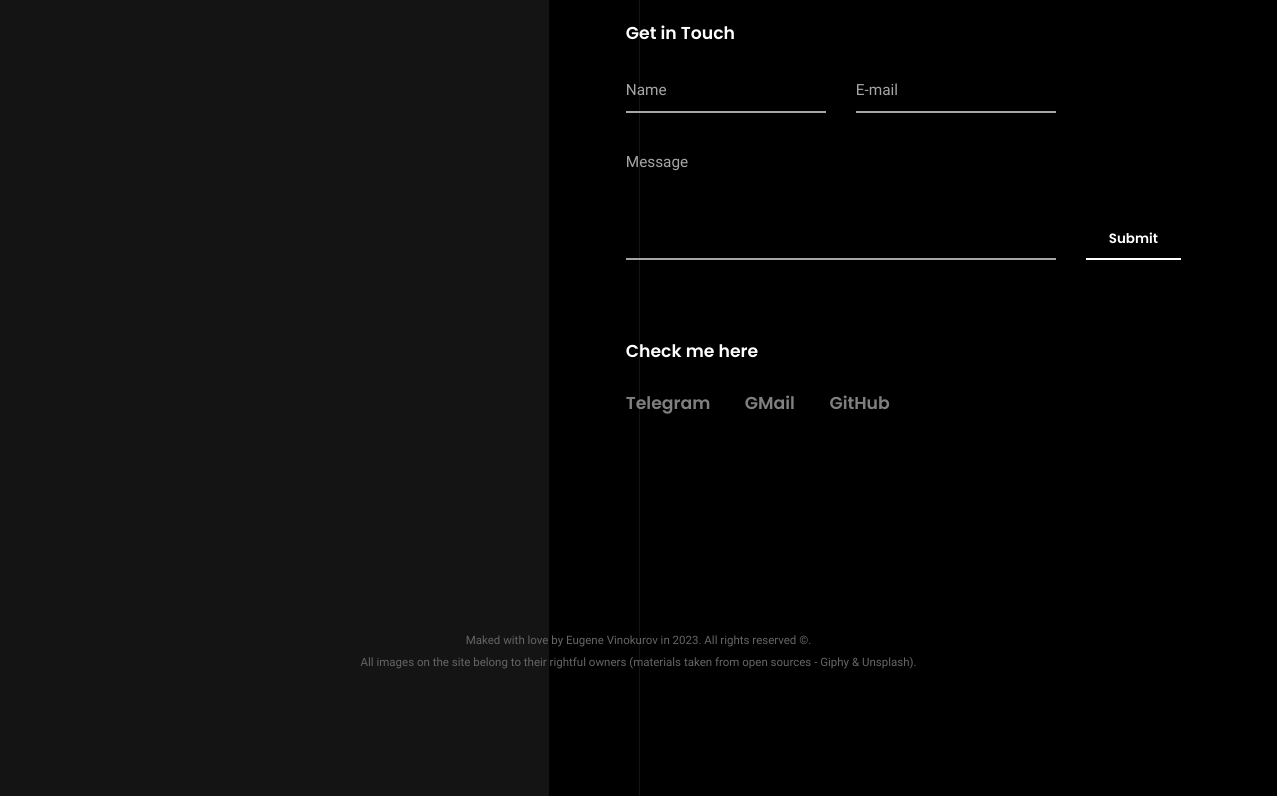
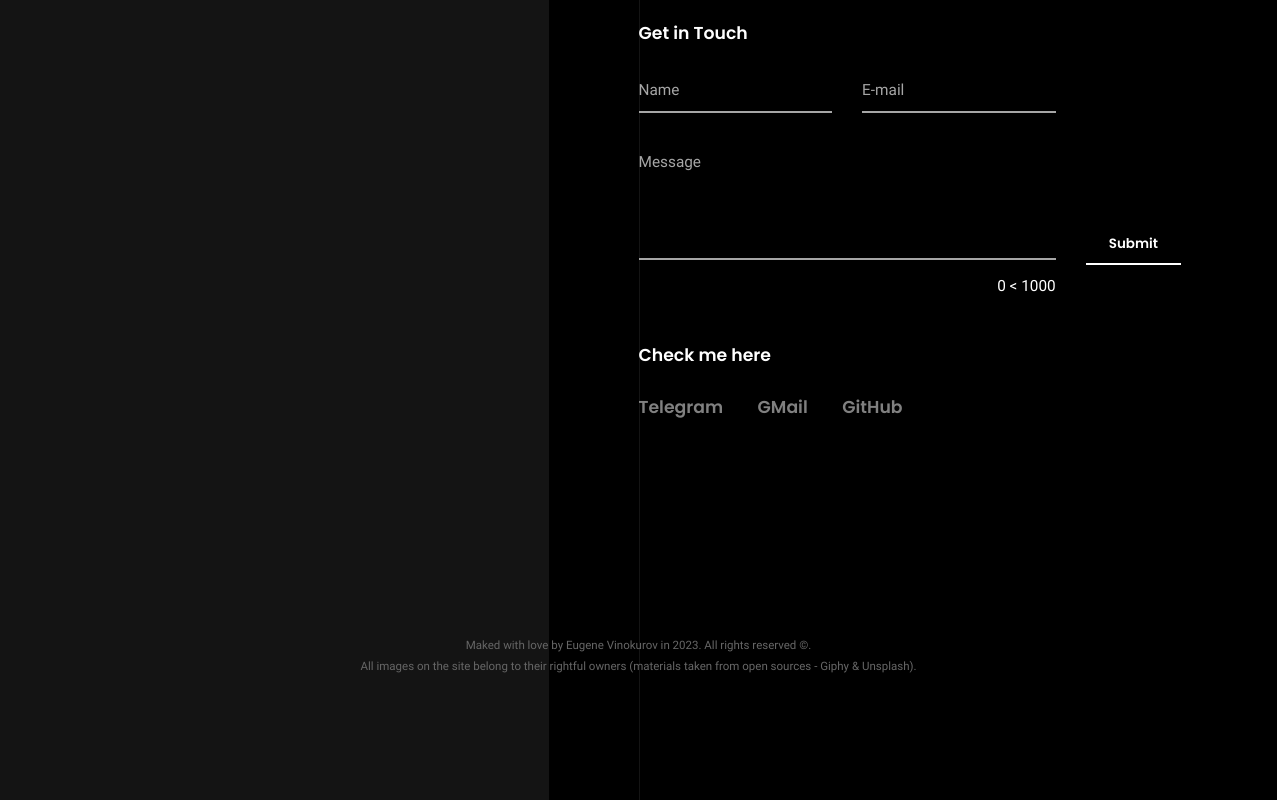
Before and after one commit to Eugevin/simple-me-vue, a Vue app: page /contacts in a window 1280 px wide. Shown: the part 1084-1884 px from the top of the page. Built offline with nearby package versions, Linux system fonts and the light colour scheme.

Commit message:
feat: some code renewed/refactoring

```diff
--- a/src/components/ContactForm.vue
+++ b/src/components/ContactForm.vue
@@ -2,8 +2,9 @@
 import Input from './Input.vue';
 import { ref, watchEffect, inject } from 'vue';
 import debounce from '../helpers/debounce.ts';
+import { reactive } from 'vue';
 
-const form = ref<Form>({
+const form = reactive<Form>({
   from: {
     value: '',
     valid: true
@@ -28,9 +29,9 @@ const sendForm = debounce(async () => {
     const cfg = {
       method: 'POST',
       body: JSON.stringify({
-        from: form.value.from.value,
-        email: form.value.email.value,
-        message: form.value.message.value,
+        from: form.from.value,
+        email: form.email.value,
+        message: form.message.value,
       }),
       headers: {
         'Content-Type': 'application/json'
@@ -50,35 +51,35 @@ const sendForm = debounce(async () => {
 }, 700);
 
 const formHandler = function (target: string): boolean {
-  const fromValid = form.value.from.value.trim().length > 1;
-  const emailValid = /^[\w-\.]+@([\w-]+\.)+[\w-]{2,4}$/g.test(form.value.email.value.trim());
-  const messageValid = form.value.message.value.trim().length > 100;
+  const fromValid = form.from.value.trim().length > 1;
+  const emailValid = /^[\w-\.]+@([\w-]+\.)+[\w-]{2,4}$/g.test(form.email.value.trim());
+  const messageValid = form.message.value.trim().length >= 50 && form.message.value.trim().length <= 1000;
 
   if (target === 'from' || target === 'all') {
-    form.value.from.valid = fromValid;
+    form.from.valid = fromValid;
   }
 
   if (target === 'email' || target === 'all') {
-    form.value.email.valid = emailValid;
+    form.email.valid = emailValid;
   }
 
   if (target === 'message' || target === 'all') {
-    form.value.message.valid = messageValid;
+    form.message.valid = messageValid;
   }
 
   return fromValid && emailValid && messageValid;
 };
 
 watchEffect(() => {
-  if (form.value.from.value) {
+  if (form.from.value) {
     formHandler('from');
   }
 
-  if (form.value.email.value) {
+  if (form.email.value) {
     formHandler('email');
   }
 
-  if (form.value.message.value) {
+  if (form.message.value) {
     formHandler('message');
   }
 })
@@ -92,9 +93,12 @@ watchEffect(() => {
     <Input :invalid="!form.email.valid" :modelValue="form.email.value"
       @update:modelValue="newValue => form.email.value = newValue" class="contact-form__email"
       :placeholder="$translate(`pages.contacts.form.email.${language}`)" />
-    <Input :invalid="!form.message.valid" :modelValue="form.message.value"
-      @update:modelValue="newValue => form.message.value = newValue" class="contact-form__message"
-      :placeholder="$translate(`pages.contacts.form.message.${language}`)" type="textarea" rows="4" />
+    <div class="contact-form__message">
+      <Input :invalid="!form.message.valid" :modelValue="form.message.value"
+        @update:modelValue="newValue => form.message.value = newValue"
+        :placeholder="$translate(`pages.contacts.form.message.${language}`)" type="textarea" rows="4" />
+        <div>{{ form.message.value.trim().length }} &lt; 1000</div>
+    </div>
     <Input :invalid="false" @click="sendForm" class="contact-form__send" type="button">{{
       $translate(`pages.contacts.form.send.${language}`) }}</Input>
   </div>
@@ -131,6 +135,13 @@ watchEffect(() => {
 
   &__message {
     grid-area: message;
+    position: relative;
+
+    div {
+      position: absolute;
+      right: 0;
+      bottom: -2rem;
+    }
   }
 
   &__send {
@@ -171,4 +182,5 @@ watchEffect(() => {
       visibility: visible;
     }
   }
-}</style>
+}
+</style>
--- a/src/components/Input.vue
+++ b/src/components/Input.vue
@@ -74,6 +74,7 @@ button {
 
 input,
 textarea {
+  width: 100%;
   resize: none;
   outline: none;
   padding: 0.5rem 0;
```
